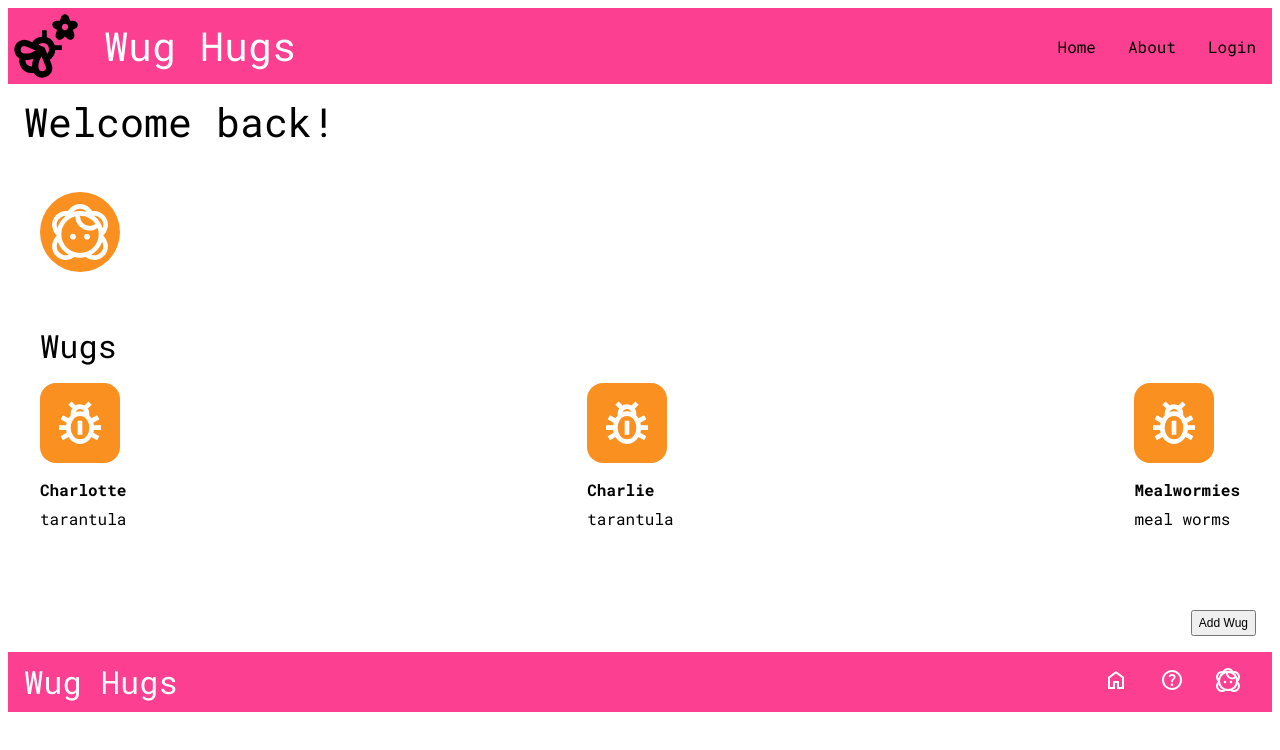
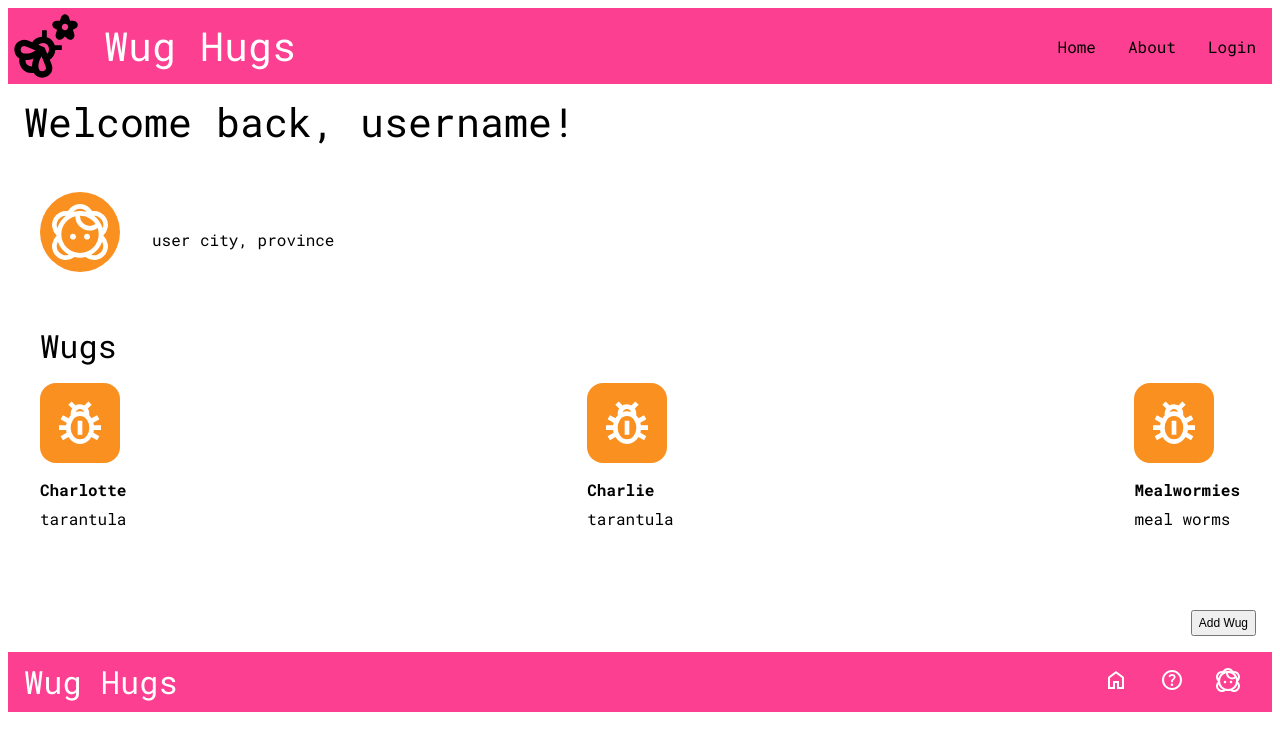
Before and after one commit to spaco22/wughugs-client, a React (Vite) app: page /1 in a window 1280 px wide. Shown: the top 750 px of the page. Built offline with nearby package versions, Linux system fonts and the light colour scheme; no server answers.

Commit message:
set placeholder for user name and location formatt

```diff
--- a/src/Pages/UserPage/UserPage.jsx
+++ b/src/Pages/UserPage/UserPage.jsx
@@ -34,14 +34,14 @@ useEffect(()=> {
 
   return (
     <main className="user-page">
-        <h1 className="user-page__title">Welcome back!</h1>
+        <h1 className="user-page__title">Welcome back, username!</h1>
 
         <section className="user">
         <div className="user__img"></div>
 
         <article className="user__text">
         <h3 className="user__name">{ user.user_name }</h3>
-        <p className="user__location">{ user.user_location }</p>
+        <p className="user__location">user city, province{ user.user_location }</p>
         </article>
         </section>
 
```
